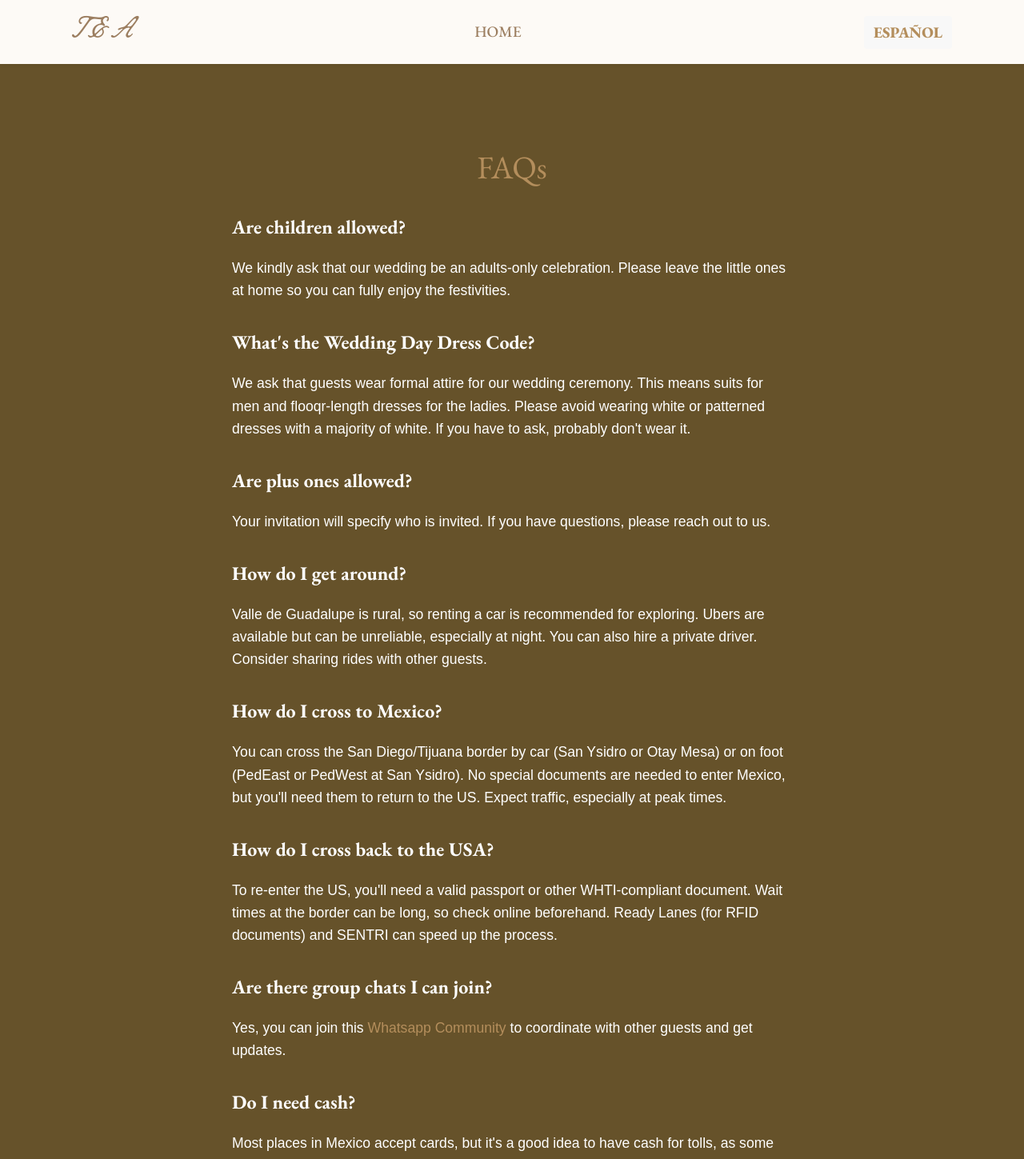
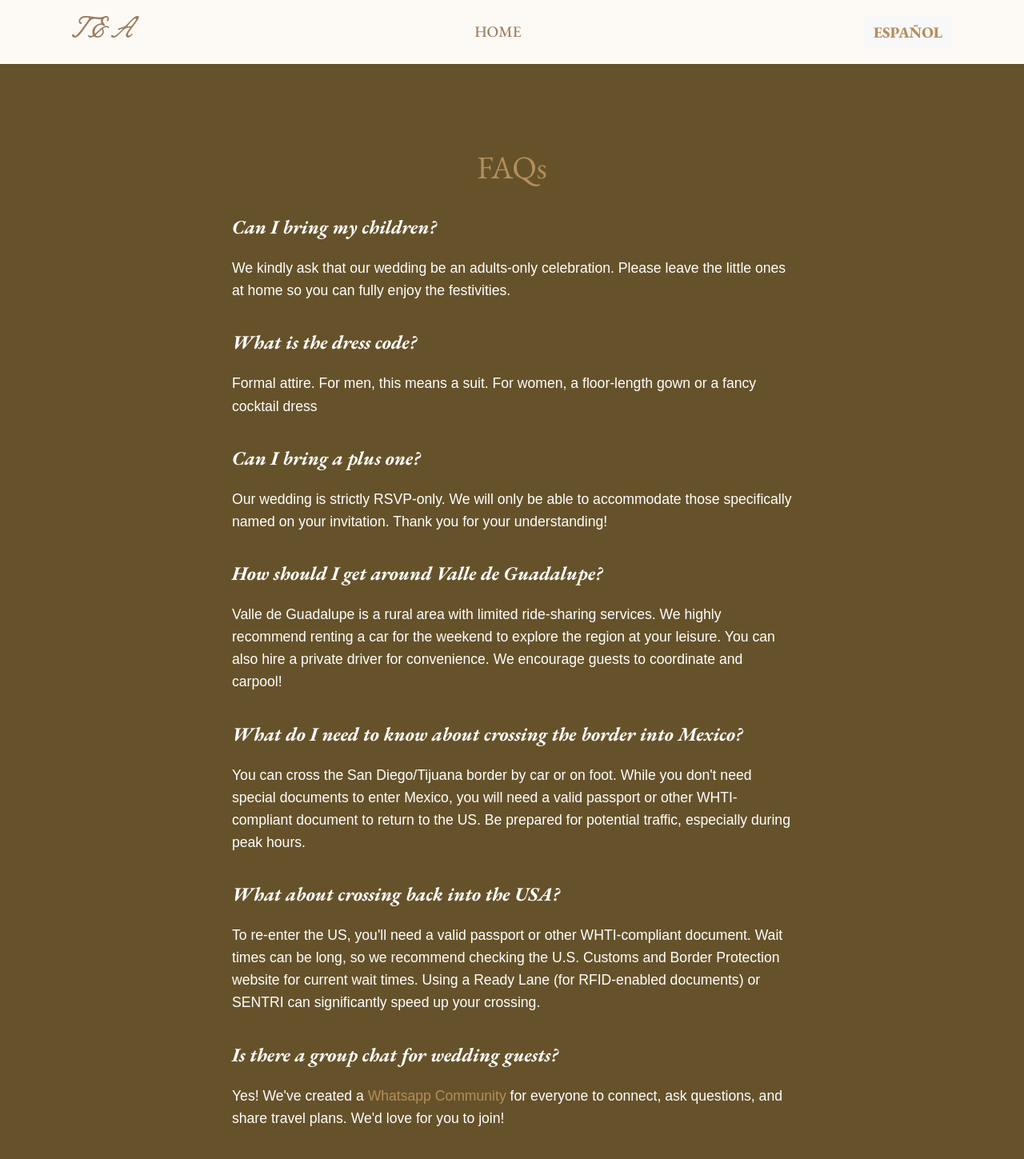
Before and after one commit to AlecsisDuarte/tarexis-wedding, a React (Vite) app: page /#/faq in a window 1280 px wide. Shown: the top 1449 px of the page at 80% size. Built offline with nearby package versions, Linux system fonts and the light colour scheme.

Commit message:
Improved faqs wording

```diff
--- a/src/pages/FAQ.tsx
+++ b/src/pages/FAQ.tsx
@@ -5,89 +5,89 @@ const faqs = [
   {
     id: "children",
     q: {
-      en: "Are children allowed?",
-      es: "¿Se permiten niños?",
+      en: "Can I bring my children?",
+      es: "¿Puedo llevar a mis hijos?",
     },
     a: {
       en: "We kindly ask that our wedding be an adults-only celebration. Please leave the little ones at home so you can fully enjoy the festivities.",
-      es: "Lo sentimos, pero no se permiten niños.",
+      es: "Les pedimos amablemente que nuestra boda sea una celebración solo para adultos. Dejen a los niños en casa para que puedan disfrutar de la fiesta.",
     },
   },
   {
     id: "dress-code",
     q: {
-      en: "What's the Wedding Day Dress Code?",
+      en: "What is the dress code?",
       es: "¿Cuál es el código de vestimenta?",
     },
     a: {
-      en: "We ask that guests wear formal attire for our wedding ceremony. This means suits for men and flooqr-length dresses for the ladies. Please avoid wearing white or patterned dresses with a majority of white. If you have to ask, probably don't wear it.",
-      es: "El codigo de vestimenta es formal.",
+      en: "Formal attire. For men, this means a suit. For women, a floor-length gown or a fancy cocktail dress",
+      es: "Vestimenta formal. Para los hombres, esto significa traje. Para las mujeres, un vestido largo, un vestido de cóctel elegante.",
     },
   },
   {
     id: "plus-ones",
     q: {
-      en: "Are plus ones allowed?",
-      es: "¿Se permiten acompañantes?",
+      en: "Can I bring a plus one?",
+      es: "¿Puedo llevar un acompañante?",
     },
     a: {
-      en: "Your invitation will specify who is invited. If you have questions, please reach out to us.",
-      es: "Tu invitación especificará quién está invitado. Si tienes dudas, contáctanos.",
+      en: "Our wedding is strictly RSVP-only. We will only be able to accommodate those specifically named on your invitation. Thank you for your understanding!",
+      es: "Nuestra boda es estrictamente solo con RSVP. Solo podremos acomodar a aquellos específicamente nombrados en su invitación. ¡Gracias por su comprensión!",
     },
   },
   {
     id: "get-around",
     q: {
-      en: "How do I get around?",
-      es: "¿Cómo me muevo?",
+      en: "How should I get around Valle de Guadalupe?",
+      es: "¿Cómo debería moverme por el Valle de Guadalupe?",
     },
     a: {
-      en: "Valle de Guadalupe is rural, so renting a car is recommended for exploring. Ubers are available but can be unreliable, especially at night. You can also hire a private driver. Consider sharing rides with other guests.",
-      es: "Valle de Guadalupe es rural, por lo que se recomienda rentar un auto para explorar. Hay Ubers disponibles, pero pueden ser poco fiables, especialmente de noche. También puedes contratar un conductor privado. Considera compartir viajes con otros invitados.",
+      en: "Valle de Guadalupe is a rural area with limited ride-sharing services. We highly recommend renting a car for the weekend to explore the region at your leisure. You can also hire a private driver for convenience. We encourage guests to coordinate and carpool!",
+      es: "El Valle de Guadalupe es una zona rural con servicios de transporte compartido limitados. Recomendamos encarecidamente alquilar un coche para el fin de semana para explorar la región a su gusto. También puede contratar a un conductor privado para su comodidad. ¡Animamos a los invitados a coordinar y compartir coche!",
     },
   },
   {
     id: "cross-to-mexico",
     q: {
-      en: "How do I cross to Mexico?",
-      es: "¿Cómo cruzo a México?",
+      en: "What do I need to know about crossing the border into Mexico?",
+      es: "¿Qué necesito saber para cruzar la frontera hacia México?",
     },
     a: {
-      en: "You can cross the San Diego/Tijuana border by car (San Ysidro or Otay Mesa) or on foot (PedEast or PedWest at San Ysidro). No special documents are needed to enter Mexico, but you'll need them to return to the US. Expect traffic, especially at peak times.",
-      es: "Puedes cruzar la frontera de San Diego/Tijuana en auto (San Ysidro u Otay Mesa) o a pie (PedEast o PedWest en San Ysidro). No se necesitan documentos especiales para entrar a México, pero los necesitarás para volver a EE.UU. Espera tráfico, especialmente en horas pico.",
+      en: "You can cross the San Diego/Tijuana border by car or on foot. While you don't need special documents to enter Mexico, you will need a valid passport or other WHTI-compliant document to return to the US. Be prepared for potential traffic, especially during peak hours.",
+      es: "Puedes cruzar la frontera de San Diego/Tijuana en coche o a pie. Aunque no necesitas documentos especiales para entrar a México, necesitarás un pasaporte válido u otro documento compatible con WHTI para regresar a los EE. UU. Prepárate para el posible tráfico, especialmente durante las horas pico.",
     },
   },
   {
     id: "cross-to-usa",
     q: {
-      en: "How do I cross back to the USA?",
-      es: "¿Cómo cruzo de regreso a Estados Unidos?",
+      en: "What about crossing back into the USA?",
+      es: "¿Y para volver a cruzar a los Estados Unidos?",
     },
     a: {
-      en: "To re-enter the US, you'll need a valid passport or other WHTI-compliant document. Wait times at the border can be long, so check online beforehand. Ready Lanes (for RFID documents) and SENTRI can speed up the process.",
-      es: "Para reingresar a EE.UU., necesitarás un pasaporte válido u otro documento compatible con WHTI. Los tiempos de espera en la frontera pueden ser largos, así que verifícalos en línea antes. Los carriles Ready (para documentos con RFID) y SENTRI pueden acelerar el proceso.",
+      en: "To re-enter the US, you'll need a valid passport or other WHTI-compliant document. Wait times can be long, so we recommend checking the U.S. Customs and Border Protection website for current wait times. Using a Ready Lane (for RFID-enabled documents) or SENTRI can significantly speed up your crossing.",
+      es: "Para reingresar a los EE. UU., necesitarás un pasaporte válido u otro documento compatible con WHTI. Los tiempos de espera pueden ser largos, por lo que recomendamos consultar el sitio web de Aduanas y Protección Fronteriza de los EE. UU. para conocer los tiempos de espera actuales. Usar un Ready Lane (para documentos con RFID) o SENTRI puede acelerar significativamente su cruce.",
     },
   },
   {
     id: "group-chats",
     q: {
-      en: "Are there group chats I can join?",
-      es: "¿Hay chats grupales a los que pueda unirme?",
+      en: "Is there a group chat for wedding guests?",
+      es: "¿Hay un chat grupal para los invitados a la boda?",
     },
     a: {
-      en: 'Yes, you can join this <a href="https://chat.whatsapp.com/CrT869wmfyb9rOiBvBdh91" target="_blank" rel="noopener noreferrer">Whatsapp Community</a> to coordinate with other guests and get updates.',
-      es: 'Sí, únete a nuestra <a href="https://chat.whatsapp.com/CrT869wmfyb9rOiBvBdh91" target="_blank" rel="noopener noreferrer">Comunidad de Whatsapp</a> para coordinar con otros invitados y recibir actualizaciones.',
+      en: 'Yes! We\'ve created a <a href="https://chat.whatsapp.com/CrT869wmfyb9rOiBvBdh91" target="_blank" rel="noopener noreferrer">Whatsapp Community</a> for everyone to connect, ask questions, and share travel plans. We\'d love for you to join!',
+      es: '¡Sí! Hemos creado una <a href="https://chat.whatsapp.com/CrT869wmfyb9rOiBvBdh91" target="_blank" rel="noopener noreferrer">Comunidad de Whatsapp</a> para que todos se conecten, hagan preguntas y compartan planes de viaje. ¡Nos encantaría que te unieras!',
     },
   },
   {
     id: "cash",
     q: {
-      en: "Do I need cash?",
-      es: "¿Necesito llevar efectivo?",
+      en: "Will I need cash?",
+      es: "¿Necesitaré efectivo?",
     },
     a: {
-      en: "Most places in Mexico accept cards, but it's a good idea to have cash for tolls, as some don't accept cards (they do accept dollars).",
-      es: "La mayoría de los lugares en México aceptan tarjeta, pero es buena idea tener efectivo para las casetas, ya que algunas no aceptan tarjeta (sí aceptan dólares).",
+      en: "While most places in Valle de Guadalupe take credit cards, we recommend bringing some cash (pesos or dollars) for smaller purchases and for highway tolls, which are often cash-only.",
+      es: "Aunque la mayoría de los lugares en el Valle de Guadalupe aceptan tarjetas de crédito, te recomendamos traer algo de efectivo (pesos o dólares) para compras pequeñas y para los peajes de la carretera, que a menudo solo aceptan efectivo.",
     },
   },
 ];
@@ -101,10 +101,10 @@ const Faq: React.FC = () => {
       <div>
         {faqs.map((faq) => (
           <div key={faq.id} style={{ marginBottom: "2em", textAlign: "left" }}>
-            <h3 style={{ fontFamily: "EB Garamond, serif", fontSize: "1.5em", marginBottom: "0" }}>
+            <h3 style={{ fontFamily: "EB Garamond, serif", fontSize: "1.5em", marginBottom: "0", fontStyle: "italic" }}>
               {faq.q[lang]}
             </h3>
-            <p style={{ fontSize: "1.1em", lineHeight: "1.6" }} dangerouslySetInnerHTML={{ __html: faq.a[lang] }} />
+            <p style={{ fontSize: "1.1em", lineHeight: "1.6"}} dangerouslySetInnerHTML={{ __html: faq.a[lang] }} />
           </div>
         ))}
       </div>
```
